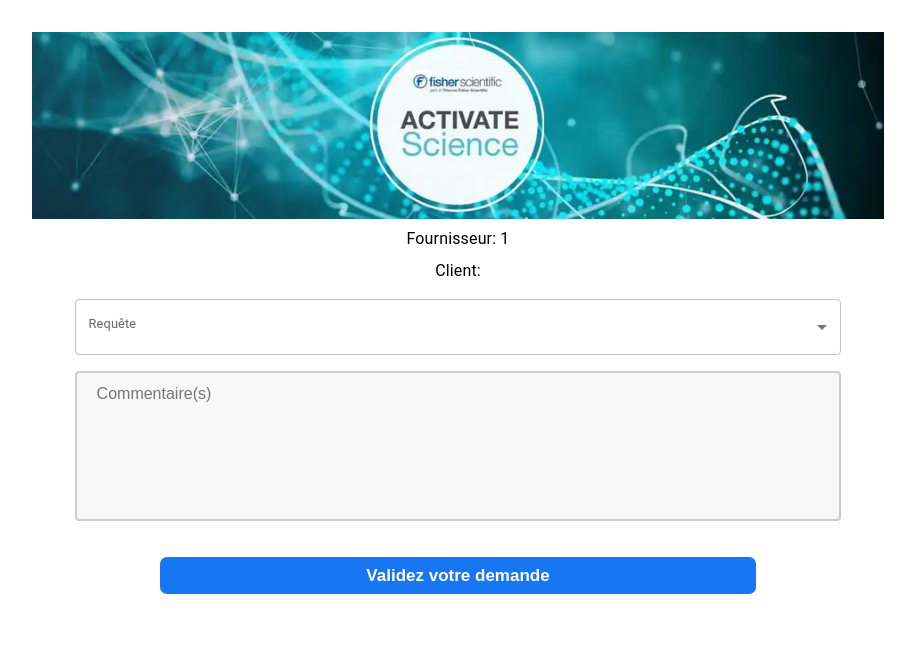
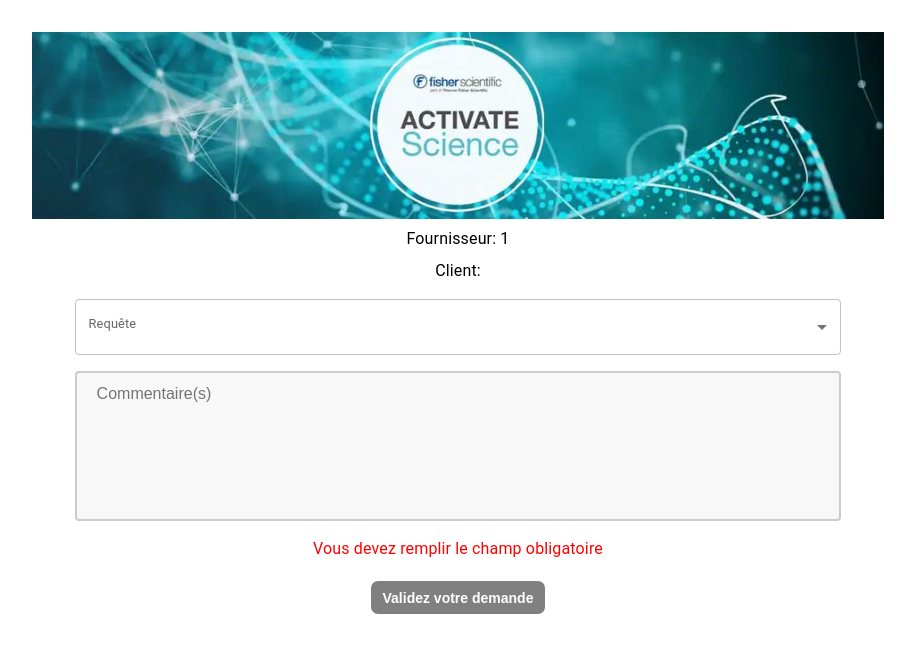
Before and after one commit to Ruldane/Thermo_Fisher_Activate_Science, a React (Create React App) app in the folder front-end/: page /supplier/1/1 in a window 1280 px wide. Shown: the top 652 px of the page, without its empty margins (182-1097 px from the left). Built offline with nearby package versions, Linux system fonts and the light colour scheme; no server answers.

Commit message:
add security

```diff
--- a/front-end/src/index.css
+++ b/front-end/src/index.css
@@ -59,13 +59,13 @@
 .grey_btn {
   border: none;
   outline: none;
-  background: var(--bg-secondary);
+  background: gray;
   padding: 8.5px 12px;
   border-radius: 7px;
   font-family: inherit;
   font-weight: 600;
   font-size: 14px;
-  color: #111;
+  color: #FFF;
   display: flex;
   align-items: center;
   justify-content: center;
--- a/front-end/src/pages/formChoice/index.js
+++ b/front-end/src/pages/formChoice/index.js
@@ -222,9 +222,12 @@
                 resize: "none",
               }}
             ></textarea>
+              {!requestType  ?
+                  <Typography sx={{ mt: 2, color: "red"}} variant="body1" align="center">Vous devez remplir le champ obligatoire</Typography>
+                  : undefined}
+            <div className="reg_btn_wrapper">
 
-            <div className="reg_btn_wrapper">
-              <button className="blue_btn open_signup">
+              <button    disabled={!requestType} className={!requestType ? "grey_btn" : "blue_btn open_signup"} >
                 Validez votre demande
               </button>
             </div>
```
